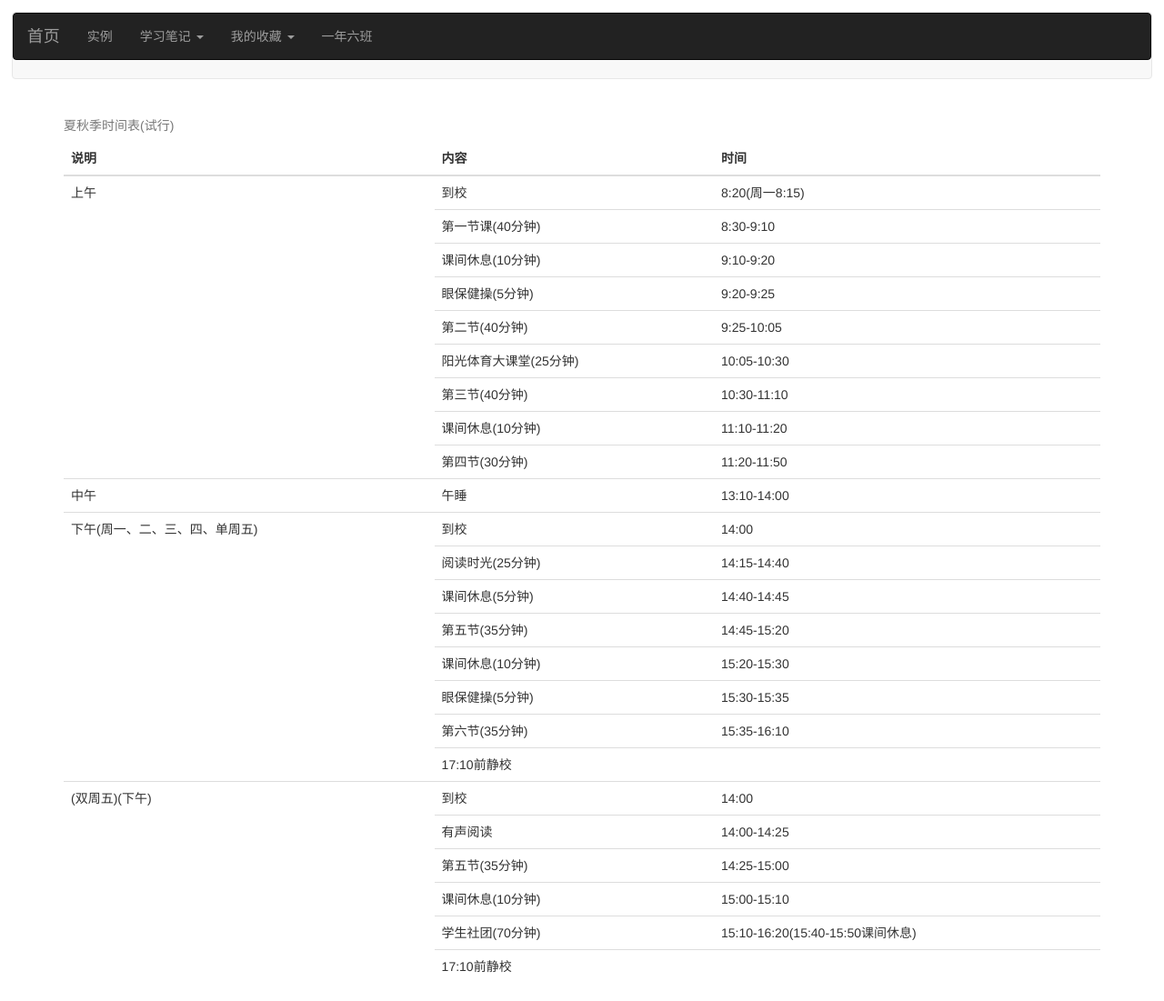
After one commit to auzurdragon/mywebsite, a Django app: page /schedule/ in a window 1280 px wide. The commit adds this page. Shown: the whole page at 91% size. Run offline with Django 3.2, Linux system fonts and the light colour scheme; some libraries are stand-ins or nearby versions.

Commit message:
1.添加作自时间表；2.修改课程表

```diff
--- a/mywebsite/urls.py
+++ b/mywebsite/urls.py
@@ -32,4 +32,5 @@ urlpatterns = [
     url(r'^syllabus/$', views.syllabus),
     url(r'^hwsubmit/$', views.hwsubmit),
     url(r'^booklist/$', views.booklist),
+    url(r'^schedule/$', views.schedule),
 ] + static(settings.STATIC_URL, document_root=settings.STATIC_ROOT)
--- a/mywebsite/views.py
+++ b/mywebsite/views.py
@@ -41,6 +41,10 @@ def syllabus(request):
     """课程表"""
     return render(request, "children/syllabus.html")
 
+def schedule(request):
+    """作息时间表"""
+    return render(request, "children/schedule.html")
+
 def booklist(request):
     """书目"""
     from mywebsite.models import chi_booklist
--- /dev/null
+++ b/templates/children/schedule.html
@@ -0,0 +1,116 @@
+{% extends 'base.html' %}
+
+{% block content %}
+<div class="container">
+    <table class="table table-hover">
+        <caption>夏秋季时间表(试行)</caption>
+        <thead>
+            <tr>
+                <th>说明</th>
+                <th>内容</th>
+                <th>时间</th>
+            </tr>
+        </thead>
+        <tbody>
+            <tr>
+                <td rowspan="9">上午</td>
+                <td>到校</th>
+                <td>8:20(周一8:15)</td>
+            </tr>
+            <tr>
+                <td>第一节课(40分钟)</td>
+                <td>8:30-9:10</td>
+            </tr>
+            <tr>
+                <td>课间休息(10分钟)</td>
+                <td>9:10-9:20</td>
+            </tr>
+            <tr>
+                <td>眼保健操(5分钟)</td>
+                <td>9:20-9:25</td>
+            </tr>
+            <tr>
+                <td>第二节(40分钟)</td>
+                <td>9:25-10:05</td>
+            </tr>
+            <tr>
+                <td>阳光体育大课堂(25分钟)</td>
+                <td>10:05-10:30</td>
+            </tr>
+            <tr>
+                <td>第三节(40分钟)</td>
+                <td>10:30-11:10</td>
+            </tr>
+            <tr>
+                <td>课间休息(10分钟)</td>
+                <td>11:10-11:20</td>
+            </tr>
+            <tr>
+                <td>第四节(30分钟)</td>
+                <td>11:20-11:50</td>
+            </tr>
+            <tr>
+                <td>中午</td>
+                <td>午睡</td>
+                <td>13:10-14:00</td>
+            </tr>
+            <tr>
+                <td rowspan="8">下午(周一、二、三、四、单周五)</td>
+                <td>到校</td>
+                <td>14:00</td>
+            </tr>
+            <tr>
+                <td>阅读时光(25分钟)</td>
+                <td>14:15-14:40</td>
+            </tr>
+            <tr>
+                <td>课间休息(5分钟)</td>
+                <td>14:40-14:45</td>
+            </tr>
+            <tr>
+                <td>第五节(35分钟)</td>
+                <td>14:45-15:20</td>
+            </tr>
+            <tr>
+                <td>课间休息(10分钟)</td>
+                <td>15:20-15:30</td>
+            </tr>
+            <tr>
+                <td>眼保健操(5分钟)</td>
+                <td>15:30-15:35</td>
+            </tr>
+            <tr>
+                <td>第六节(35分钟)</td>
+                <td>15:35-16:10</td>
+            </tr>
+            <tr>
+                <td colspan="2">17:10前静校</td>
+            </tr>
+            <tr>
+                <td rowspan="6">(双周五)(下午)</td>
+                <td>到校</td>
+                <td>14:00</td>
+            </tr>
+            <tr>
+                <td>有声阅读</td>
+                <td>14:00-14:25</td>
+            </tr>
+            <tr>
+                <td>第五节(35分钟)</td>
+                <td>14:25-15:00</td>
+            </tr>
+            <tr>
+                <td>课间休息(10分钟)</td>
+                <td>15:00-15:10</td>
+            </tr>
+            <tr>
+                <td>学生社团(70分钟)</td>
+                <td>15:10-16:20(15:40-15:50课间休息)</td>
+            </tr>
+            <tr>
+                <td colspan="3">17:10前静校</td>
+            </tr>
+        </tbody>
+    </table>
+</div>
+{% endblock %}
```
Also changed, not shown: templates/children/syllabus.html (+14 -10 lines).
